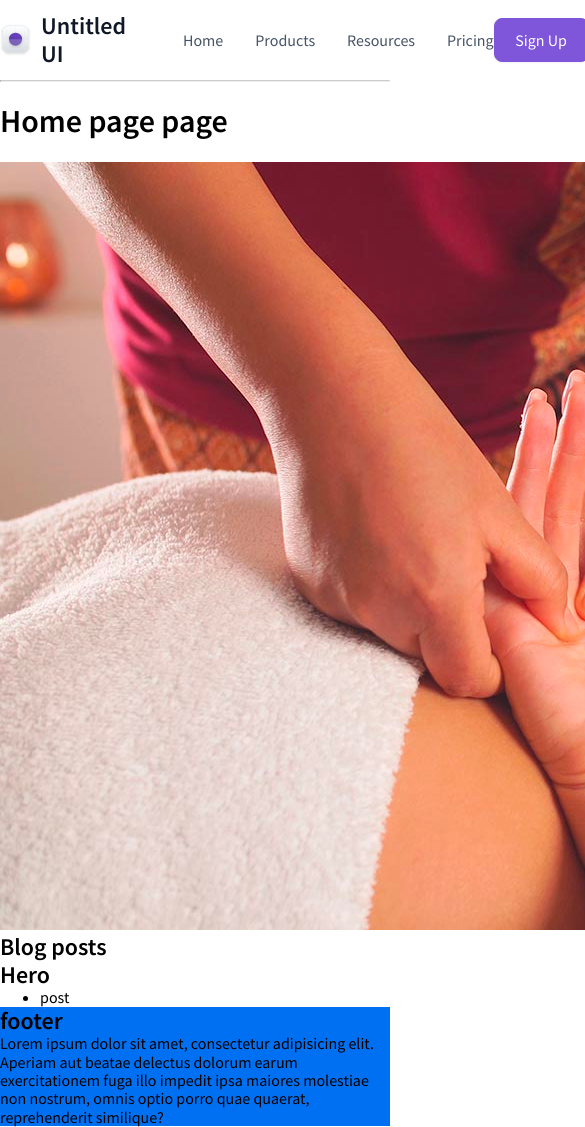
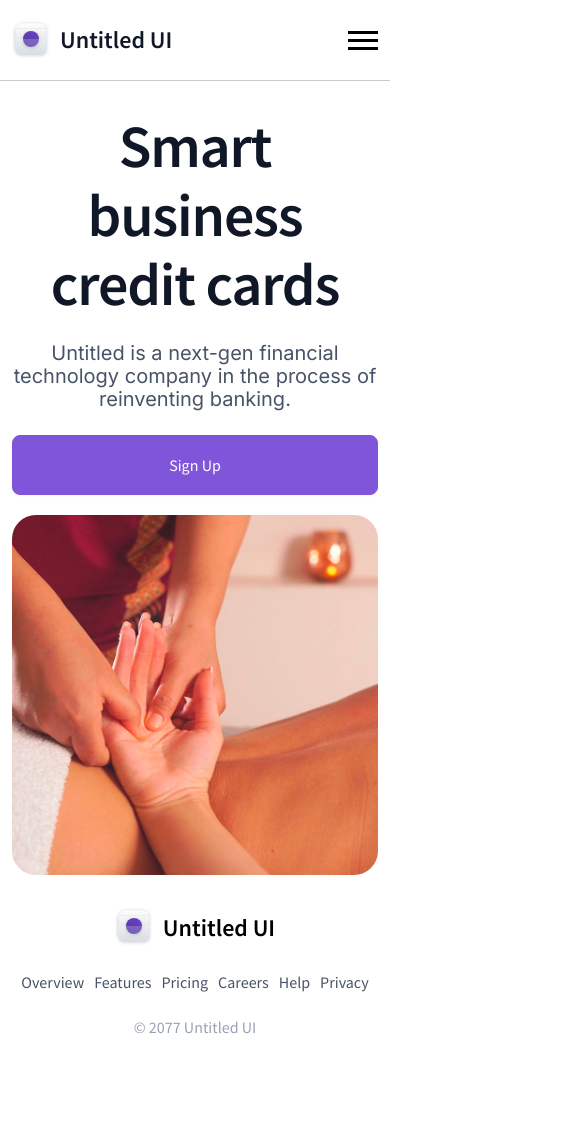
Before and after one commit to theromanovich/toscar, a Next.js app: page / in a window 390 px wide. Shown: the top 1127 px of the page, 585 px wide, since content can reach past the window. After the commit the page ends 1066 px from the top, so only its background shows below. Built offline with nearby package versions, Linux system fonts and the light colour scheme.

Commit message:
add hero section and footer

```diff
--- a/src/components/Footer/Footer.js
+++ b/src/components/Footer/Footer.js
@@ -1,12 +1,52 @@
-// import './footer.scss'
+import Link from 'next/link';
+import Logo from "../Header/Logo";
+
+const navigationFooter = [
+    {
+        id: 1,
+        title: 'Overview',
+        path: '/'
+    },
+    {
+        id: 2,
+        title: 'Features',
+        path: '/master'
+    },
+    {
+        id: 3,
+        title: 'Pricing',
+        path: '/blog'
+    },
+    {
+        id: 4,
+        title: 'Careers',
+        path: '/about'
+    },
+    {
+        id: 5,
+        title: 'Help',
+        path: '/about'
+    },
+    {
+        id: 6,
+        title: 'Privacy',
+        path: '/about'
+    }
+]
 
 const Footer = () => (
     <div className='footer'>
-        <div className="container">
-            <h2>
-                footer
-            </h2>
-            Lorem ipsum dolor sit amet, consectetur adipisicing elit. Aperiam aut beatae delectus dolorum earum exercitationem fuga illo impedit ipsa maiores molestiae non nostrum, omnis optio porro quae quaerat, reprehenderit similique?
+        <div className="container footer__container">
+            <Logo></Logo>
+            <div className="footer__menu">
+                {navigationFooter.map(item => {
+                    const {id, title, path} = item;
+                    return <li key={id}><Link href={path}>{title}</Link></li>
+                })}
+            </div>
+            <div className="footer__copy">
+                © 2077 Untitled UI
+            </div>
         </div>
 
     </div>
--- a/src/components/Header/Header.js
+++ b/src/components/Header/Header.js
@@ -1,3 +1,4 @@
+import { useState } from 'react';
 import Link from 'next/link';
 import Logo from './Logo'
 const navigation = [
@@ -23,25 +24,28 @@ const navigation = [
     }
 ]
 
-const Header = () => (
+
+const Header = () => {
+    const [isClicked, setIsClicked] = useState(false)
+
+    return (
         <div className='header'>
                 <div className='container header__container'>
 
                     <div className="header__info">
-                <div className="header__info-item">
 
                         <Logo />
-
-                    <h2>
-                        Untitled UI
-                    </h2>
-                </div>
                         <nav className='nav'>
-                    <ul className='nav__menu'>
+                            <ul className={`nav__menu ${isClicked && 'active'}`}>
                                 {navigation.map(({id, title, path}) => (
                                     <li className='nav__menu-item' key={id}><Link href={path}>{title}</Link></li>
                                 ))}
                             </ul>
+                            <div className={`nav__burger ${isClicked && 'active'}`} onClick={() => setIsClicked(!isClicked)}>
+                                <span></span>
+                                <span></span>
+                                <span></span>
+                            </div>
                         </nav>
                     </div>
 
@@ -54,6 +58,8 @@ const Header = () => (
                 <hr />
 
             </div>
-);
+    )
+
+};
 
 export default Header;
--- a/src/components/Header/Logo.js
+++ b/src/components/Header/Logo.js
@@ -1,6 +1,6 @@
 const Logo = () => {
   return (
-    <>
+    <div style={{'display': 'flex', 'align-items': 'center', 'gap': '10px'}}>
         <svg width="38" height="38" viewBox="0 0 38 38" fill="none" xmlns="http://www.w3.org/2000/svg">
         <g filter="url(#filter0_dd_10_69268)">
         <g clip-path="url(#clip0_10_69268)">
@@ -76,7 +76,11 @@ const Logo = () => {
         </clipPath>
         </defs>
         </svg>
-    </>
+
+        <h2>
+          Untitled UI
+        </h2>
+    </div>
   )
 }
 export default Logo;
--- a/src/components/Hero/Hero.js
+++ b/src/components/Hero/Hero.js
@@ -1,18 +1,24 @@
 import Link from "next/link";
-
+import HeroImg from "./HeroImg";
 
 
 const Hero = () => (
-    <div className='header'>
-        <div className="container">
-            <div className="header__image">
+    <div className='hero'>
+        <div className="container hero__container">
+            <div className="hero__descr">
+                <div className="hero__descr-title">
+                    Smart business credit cards
+                </div>
+                <div className="hero__descr-text">
+                    Untitled is a next-gen financial technology company in the process of reinventing banking.
+                </div>
+                <button>Sign Up</button>
+            </div>
+            <div className="hero__image">
+                <HeroImg></HeroImg>
+            </div>
+        </div>
 
-            </div>
-
-        </div>
-        <h2>
-            Hero
-        </h2>
     </div>
 );
 
--- /dev/null
+++ b/src/components/Hero/HeroImg.js
@@ -0,0 +1,10 @@
+
+
+const HeroImg = () => {
+  return (
+    <>
+        <img src='/images/hero/massage.png' alt="img" />
+    </>
+  )
+}
+export default HeroImg;
--- a/src/components/Layout/Layout.js
+++ b/src/components/Layout/Layout.js
@@ -1,5 +1,6 @@
 import Header from '../Header/Header'
 import Footer from '../Footer/Footer'
+import Hero from '../Hero/Hero';
 
 
 
@@ -8,6 +9,7 @@ const Layout = ({children}) => (
     <div>
 
         <Header/>
+        <Hero/>
         {children}
         <Footer/>
     </div>
--- a/src/pages/_app.js
+++ b/src/pages/_app.js
@@ -9,6 +9,10 @@ const MyApp = ({ Component, pageProps }) => (
     <Layout>
         <Head>
             <link href='https://fonts.googleapis.com/css2?family=Source+Sans+Pro:wght@400;600&display=swap' rel='stylesheet'/>
+            <link rel="preconnect" href="https://fonts.googleapis.com"/>
+            <link rel="preconnect" href="https://fonts.gstatic.com" crossorigin/>
+            <link href="https://fonts.googleapis.com/css2?family=Inter:wght@400;500;600;700&display=swap" rel="stylesheet"/>
+
         </Head>
         <main>
             <Component {...pageProps} />
--- a/src/pages/index.js
+++ b/src/pages/index.js
@@ -1,32 +1,14 @@
 import Image from 'next/image';
-
+import Header from '@/components/Header/Header';
 import Hero from '@/components/Hero/Hero';
 
 import heroImage from './../../public/images/hero/massage.png'
 
 const Home = () => (
     <div className=''>
-        <h1>
-            Home page page
-        </h1>
-        <div className='hero'>
-            <div className='container'>
-                <Image
-                    src={heroImage}
-                    alt='Home page'
-                    placeholde='blur'
-                />
 
-            </div>
 
-        </div>
-        <h2>
-            Blog posts
-        </h2>
-        <Hero/>
-        <ul>
-            <li>post</li>
-        </ul>
+
     </div>
 );
 
--- a/src/style/block/footer.scss
+++ b/src/style/block/footer.scss
@@ -1,3 +1,53 @@
 .footer {
-  background: $colorSecondry;
+    &__container {
+      min-height: 128px;
+      display: flex;
+      align-items: center;
+      justify-content: space-between;
+    }
+    &__menu {
+      display: flex;
+      list-style: none;
+      gap: 32px;
+      font-size: 16px;
+      a {
+        text-decoration: none;
+        color: #475467;
+      }
+    }
+    &__copy {
+      color: #98A2B3;
+    }
 }
+@media (max-width: 1000px) {
+  .footer {
+    &__menu {
+      gap: 10px;
+    }
+  }
+
+}
+@media (max-width: 768px) {
+    .footer {
+      padding: 30px;
+      &__container {
+        flex-direction: column;
+      }
+    }
+}
+
+@media (max-width: 370px) {
+  .footer {
+    padding: 16px;
+    &__container {
+      align-items: flex-start;
+      gap: 32px;
+    }
+    &__menu {
+      display: grid;
+      grid-template-columns: repeat(2, 1fr);
+      gap: 12px;
+      font-size: 20px;
+    }
+}
+}
--- a/src/style/block/header.scss
+++ b/src/style/block/header.scss
@@ -1,5 +1,4 @@
 .header {
-
   &__container {
     height: 80px;
     display: flex;
@@ -9,7 +8,7 @@
   &__info {
     display: flex;
     align-items: center;
-    gap: 10px;
+    gap: 40px;
     color: #101828;
     &-item {
       display: flex;
@@ -22,10 +21,14 @@
         display: flex;
         list-style: none;
         gap: 32px;
+        transition: .3s all;
         a {
           text-decoration: none;
           color: #475467;
         }
+      }
+      &__burger {
+        display: none;
       }
     }
   }
@@ -44,7 +47,105 @@
         }
   }
   hr {
-   border-top: 1px solid #ccc;
-   height: 0px;
+    border: none;
+    border-top: 0.1px solid #ccc;
+    height: 0px;
   }
 }
+
+@media (max-width: 768px) {
+  .header {
+    &__info {
+      gap: 20px;
+    }
+    .nav {
+      &__menu {
+        display: flex;
+        list-style: none;
+        gap: 10px;
+        a {
+          text-decoration: none;
+          color: #475467;
+        }
+      }
+    }
+    &__button {
+        button {
+          padding: 10px 6px;
+          width: 70px;
+        }
+  }
+  }
+}
+
+@media (max-width: 568px) {
+  .header {
+    &__info {
+      width: 768px;
+      max-width: 100%;
+      justify-content: space-between;
+    }
+    .nav {
+      &__menu {
+        position: absolute;
+        left: -100%;
+        top: -80px;
+        transition: .3s all;
+        background-color: white;
+        width: 100vw;
+        height: 350px;
+        display: block;
+        &.active {
+          transition: .3s all;
+          display: block;
+          left: 0;
+          top: 80px;
+          background-color: white;
+          width: 100vw;
+          height: 350px;
+          gap: 20px;
+          &.active &-item {
+            background-color: green;
+          }
+        }
+      }
+      &__burger {
+        display: block;
+        transition: .3s all;
+        &.active {
+          span {
+            transition: .3s all;
+            &:nth-child(1) {
+              transform: rotate(45deg) translate(2px, 3px);
+            }
+            &:nth-child(2) {
+              display: none;
+            }
+            &:nth-child(3) {
+              transform: rotate(-45deg) translate(0px);
+            }
+          }
+        }
+        span {
+          display: block;
+          background-color: black;
+          height: 3px;
+          width: 30px;
+          transition: .3s all;
+          &:nth-child(1) {
+            transform: translateY(-5px);
+          }
+          &:nth-child(2) {
+            transform: translateY(0px);
+          }
+          &:nth-child(3) {
+            transform: translateY(5px);
+          }
+        }
+      }
+    }
+    &__button {
+      display: none;
+    }
+  }
+}
--- a/src/style/block/hero.scss
+++ b/src/style/block/hero.scss
@@ -1,3 +1,75 @@
-.footer {
-  background: $colorSecondry;
+.hero {
+    &__container {
+        padding-top: 64px;
+        display: flex;
+        align-items: center;
+        justify-content: space-between;
+    }
+    &__descr {
+        display: flex;
+        max-width: 100%;
+        flex-direction: column;
+        gap: 24px;
+        &-title {
+            width: 400px;
+            max-width: 100%;
+            font-weight: 600;
+            font-size: 60px;
+            letter-spacing: -0.02em;
+            color: #101828;
+        }
+        &-text {
+            width: 420px;
+            max-width: 100%;
+            font-weight: 400;
+            font-size: 20px;
+            font-family: 'Inter', sans-serif;
+            color: #475467;
+
+        }
+        button {
+            padding: 16px 28px;
+            margin-top: 24px;
+            gap: 12px;
+            width: 122px;
+            height: 60px;
+            background: #7F56D9;
+            border: 1px solid #7F56D9;
+            box-shadow: 0px 1px 2px rgba(16, 24, 40, 0.05);
+            border-radius: 8px;
+            color: white;
+        }
+    }
+    &__image {
+        img {
+            width: 592px;
+            max-width: 100%;
+            height: 560px;
+            border-radius: 24px;
+            object-fit: cover;
+        }
+    }
 }
+
+@media (max-width: 768px) {
+    .hero {
+        &__container {
+            flex-direction: column;
+            padding-top: 30px;
+            gap: 20px;
+        }
+        &__descr {
+            text-align: center;
+        }
+        &__image {
+            img {
+                width: 492px;
+                height: 360px;
+            }
+        }
+        button {
+            margin-top: 0px;
+            width: 100%;
+        }
+    }
+}
--- a/src/style/global.scss
+++ b/src/style/global.scss
@@ -7,12 +7,28 @@
   margin: 0;
   box-sizing: border-box;
 }
-
+ul {
+  margin-block-start: 0em;
+  margin-block-end: 0em;
+  margin-inline-start: 0px;
+  margin-inline-end: 0px;
+  padding-inline-start: 0px;
+}
 body {
   font-family: 'Source Sans Pro', sans-serif;
 }
 .container {
-  max-width: 1024px;
+  width: 1280px;
+  max-width: 100%;
   margin: 0 auto;
+  padding-left: 32px;
+  padding-right: 32px;
 
 }
+
+@media (max-width: 390px) {
+  .container {
+    padding-left: 12px;
+    padding-right: 12px;
+  }
+}
```
Lines whose indentation alone changed are shown as unchanged.
